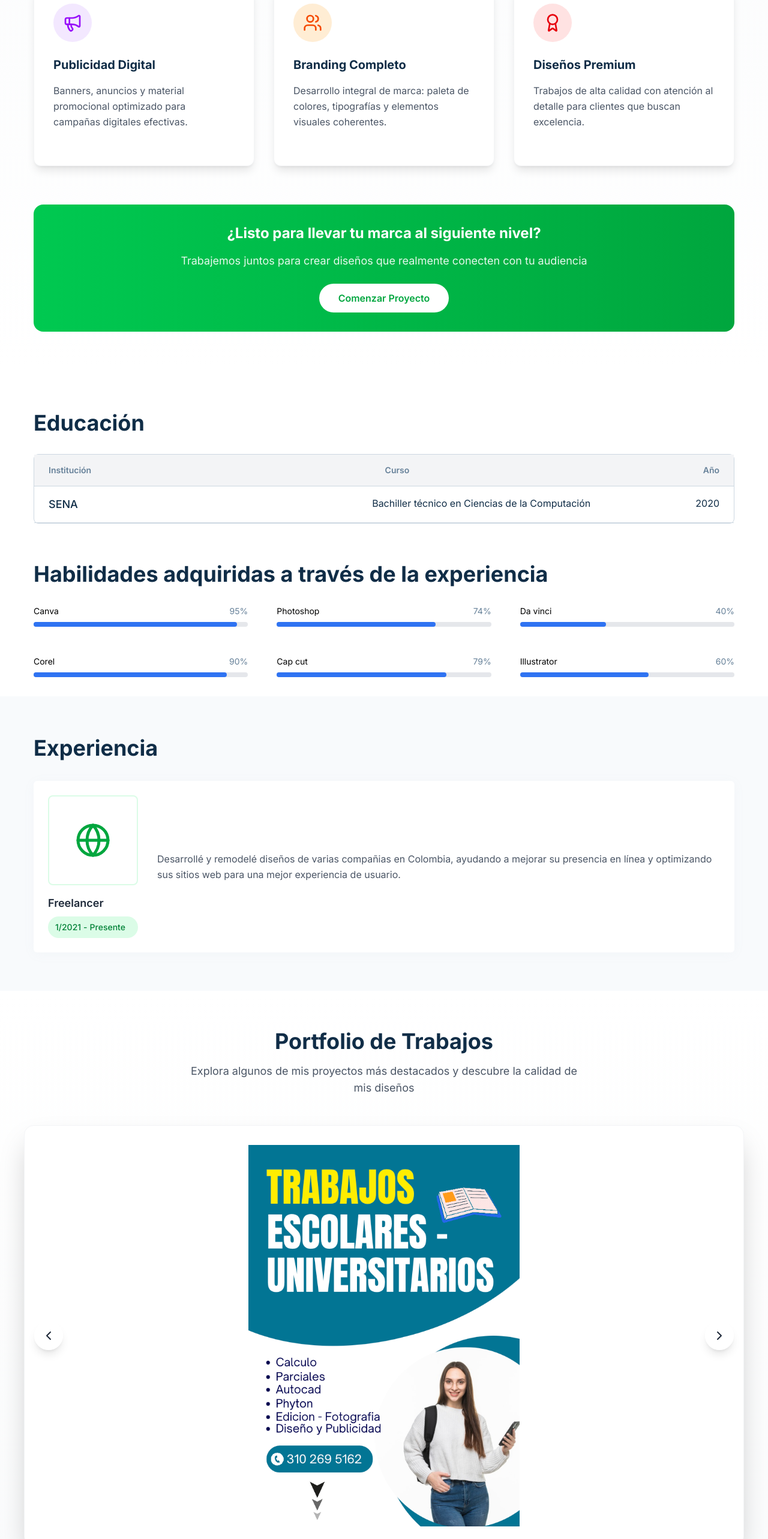
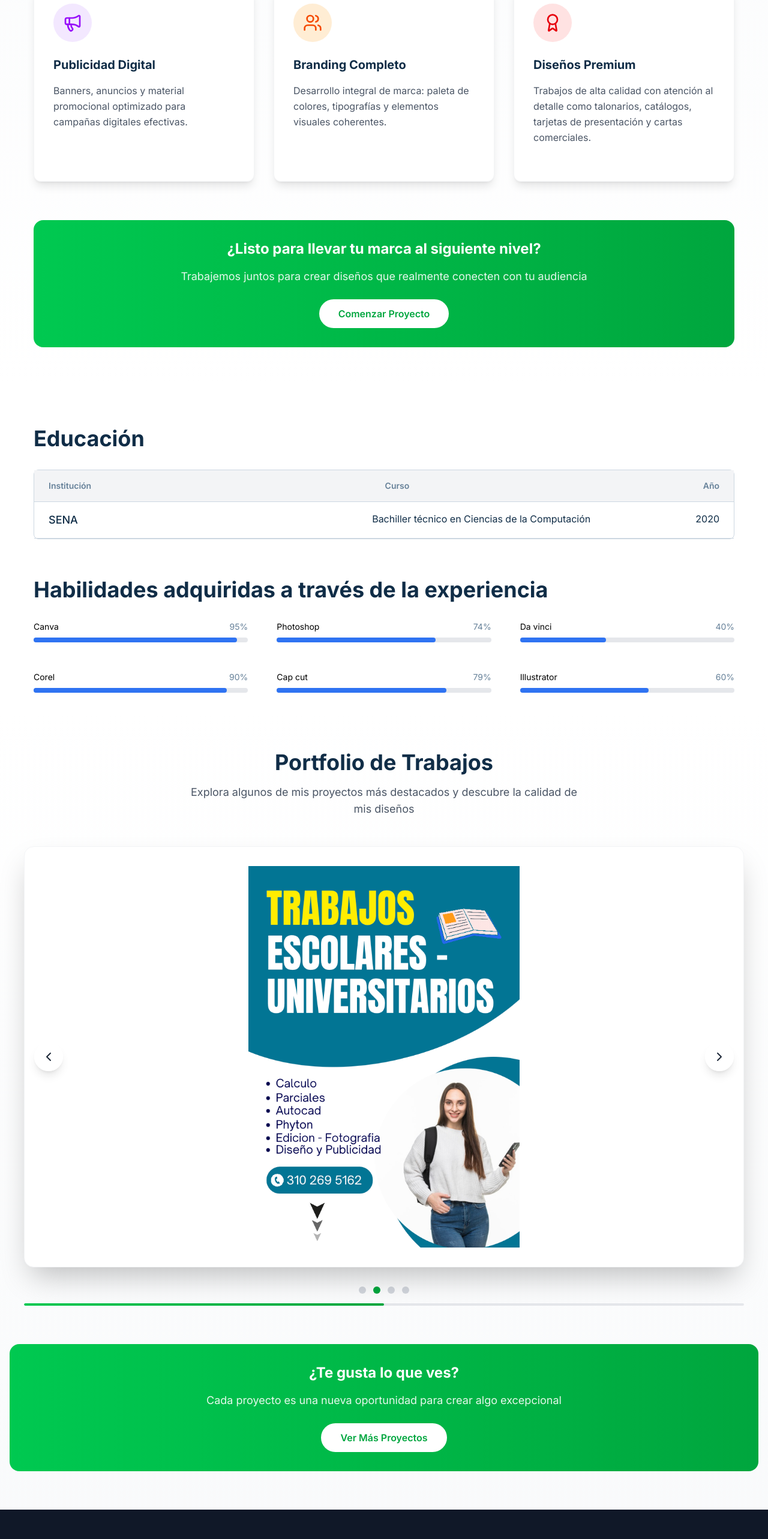
Before and after one commit to JackRakham/portfolio-marian, a Next.js app: page / in a window 1280 px wide. Shown: the part 1300-3866 px from the top of the page at 60% size. Built offline with nearby package versions, Linux system fonts and the light colour scheme.

Commit message:
Add new portfolio images and update Carousel component with menu and logo designs

```diff
--- a/src/app/page.tsx
+++ b/src/app/page.tsx
@@ -18,7 +18,7 @@ export default function Home() {
       <Services />
       <Education />
       <Progresswork isColorMode={false} />
-      <Experiance />
+      {/* {<Experiance />} */}
       <Carousel />
       {/* {<Portfolio />} */}
     </main>
--- a/src/components/Home/Carousel/index.tsx
+++ b/src/components/Home/Carousel/index.tsx
@@ -16,20 +16,15 @@ const portfolioImages = [
         description: 'Banner para empresa de trabajos escolares'
     },
     {
-        src: '/images/portfolio/mars.png',
-        title: 'Mars Project',
-        description: 'Diseño futurista para proyecto espacial'
+        src: '/images/portfolio/menu_restaurante.png',
+        title: 'Menu Restaurante',
+        description: 'Diseño de menú para restaurante'
     },
     {
-        src: '/images/portfolio/panda-logo.png',
-        title: 'Panda Logo',
+        src: '/images/portfolio/empresa_lenceria.png',
+        title: 'Logo',
         description: 'Logo minimalista con concepto orgánico'
     },
-    {
-        src: '/images/portfolio/roket-squred.png',
-        title: 'Rocket Squared',
-        description: 'Identidad visual para startup tecnológica'
-    }
 ]
 
 const Carousel = () => {
--- a/src/components/Home/Services/index.tsx
+++ b/src/components/Home/Services/index.tsx
@@ -40,7 +40,7 @@ const services = [
   {
     icon: Award,
     title: "Diseños Premium",
-    description: "Trabajos de alta calidad con atención al detalle para clientes que buscan excelencia.",
+    description: "Trabajos de alta calidad con atención al detalle como talonarios, catálogos, tarjetas de presentación y cartas comerciales.",
     color: "text-red-600",
     bgColor: "bg-red-100"
   }
```
Also changed, not shown: public/images/portfolio/empresa_lenceria.png (added), public/images/portfolio/menu_restaurante.png (added).
